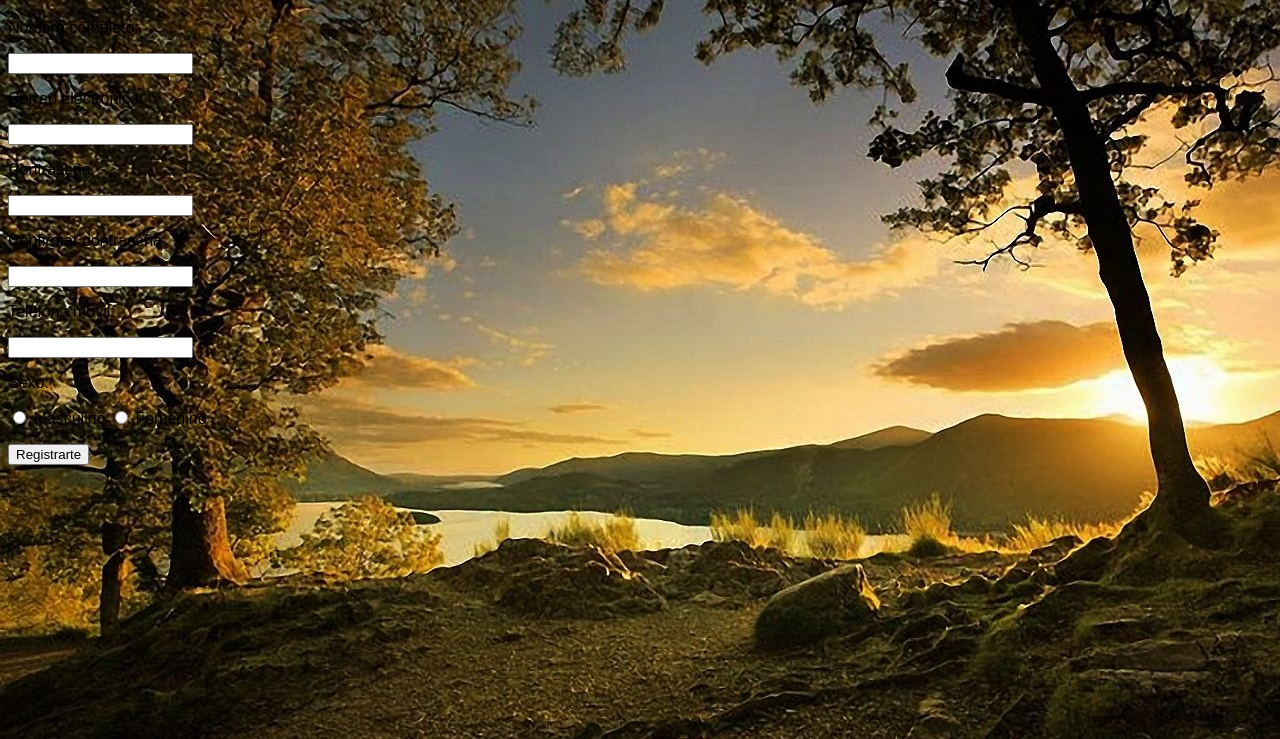
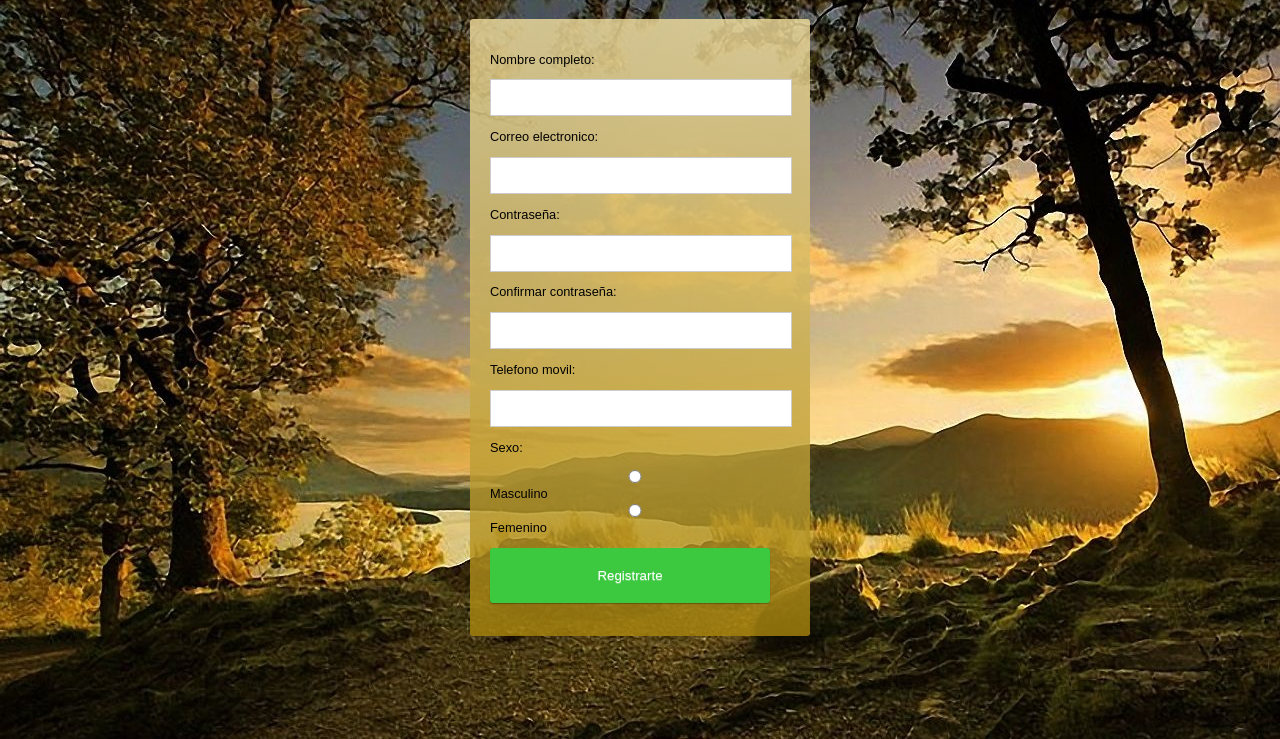
Before and after one commit to davidmenpor/Proyecto_Web_10, a plain HTML site: page registro.html in a window 1280 px wide. Shown: the part 61-800 px from the top of the page. Drawn offline with Linux system fonts and the light colour scheme.

Commit message:
Update estilos.css

```diff
--- a/css/estilos.css
+++ b/css/estilos.css
@@ -59,3 +59,56 @@ body{
     width: 102%;
     color:rgb(5, 5, 5);
 }
+
+#formRegistro{
+    border-radius: 3px;
+    color: #999;
+    font-size: 0.8em;
+    padding: 20px;
+    margin: 0 auto;
+    width: 300px;
+    background-image: linear-gradient(#f3df9ecc, #a8840ccc);
+}
+
+input, textarea{
+    border: 0;
+    outline: none;
+    width: 280px;
+}
+
+.field{
+    border: solid 1px #ccc;
+    padding: 10px;
+}
+
+.field:focus{
+    border-color: #18A383;
+}
+
+.center-content{
+    text-align: center;
+}
+
+.btn{
+	border-radius: 3px;
+	display: inline-block;
+	padding: 20px 15px;
+	text-decoration: none;
+	text-shadow: 0 1px 0 rgba(255,255,255,0.3);
+	box-shadow: 0 1px 1px rgba(0,0,0,0.3);
+}
+
+.btn-green{
+	color: white;
+	background-color: #3CC93F;
+}
+.btn-green:hover{
+	background-color: #37B839;
+}
+.btn-green:active{
+	background-color: #29962A;
+}
+
+.campo {
+    color: black;
+}
```
